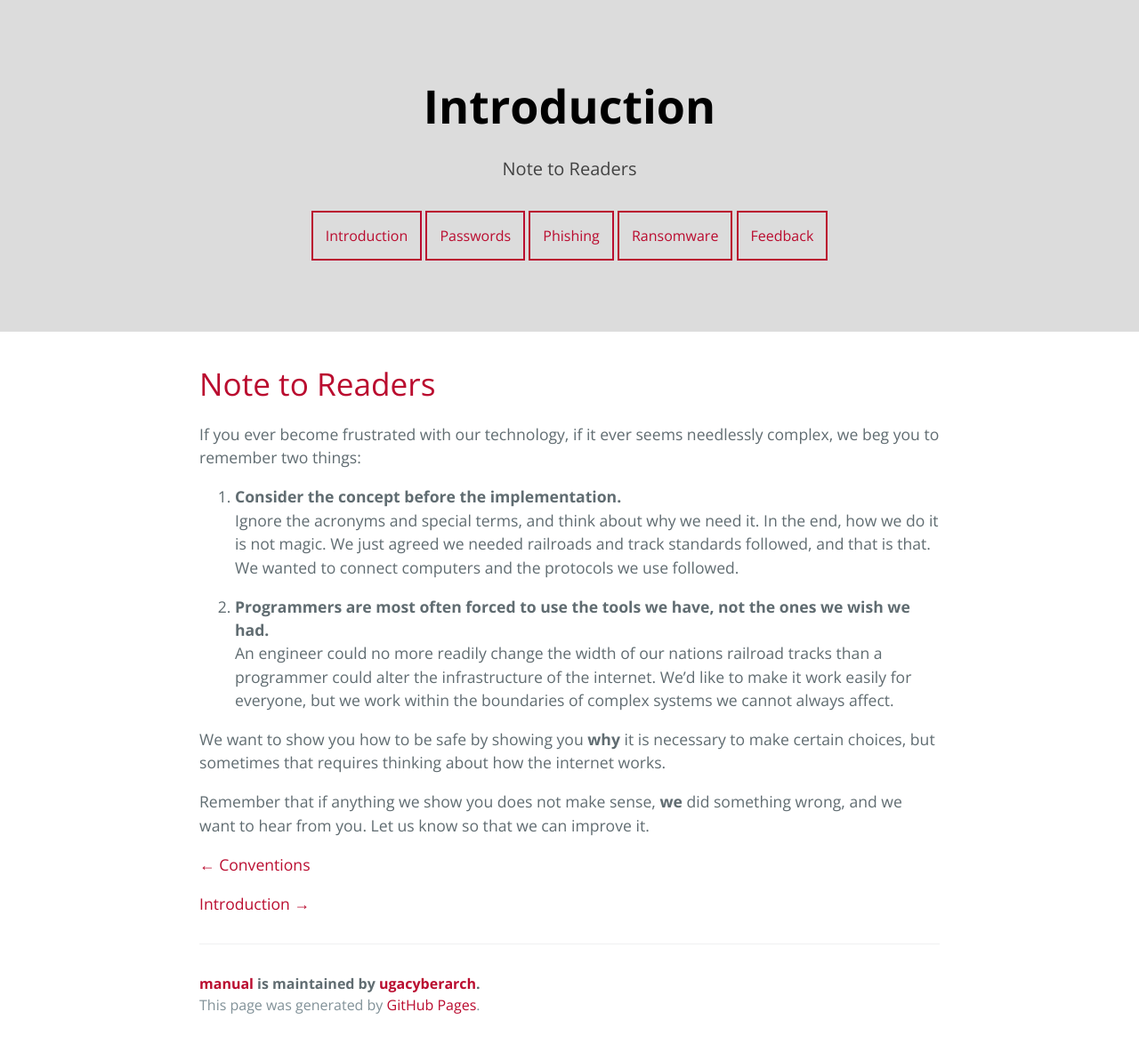
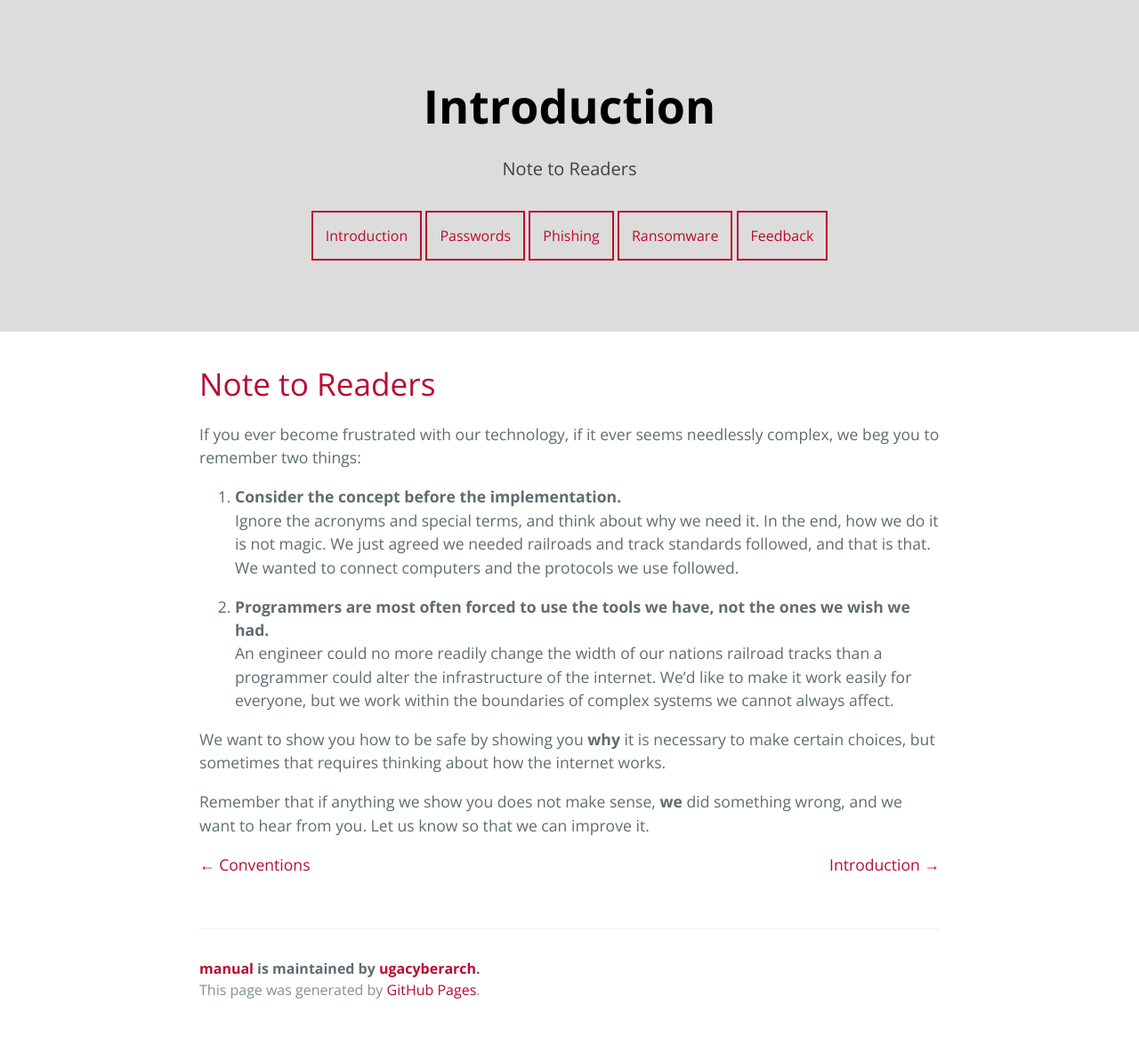
Before and after one commit to ugacyberarch/manual, a Jekyll site: the page built from note_to_readers.md, in a window 1280 px wide. Shown: the whole page at 89% size. Built offline with Jekyll 4.4.1, drawn with Linux system fonts in a browser that asks for light colours.

Commit message:
Update note_to_readers.md

```diff
--- a/note_to_readers.md
+++ b/note_to_readers.md
@@ -30,6 +30,13 @@ internet works.
 Remember that if anything we show you does not make sense, **we** did something
 wrong, and we want to hear from you. Let us know so that we can improve it.
 
-[← Conventions](./conventions.html "Conventions ")
 
-[Introduction →](./password_introduction.html "Introduction")
+
+ <span style="float:left;">
+<a href="./conventions.html ">← Conventions</a>
+  </span>
+ <span style="float:right;">
+  <a href="./password_introduction.html  ">Introduction →</a>
+  </span>
+<br />
+<br />
```
